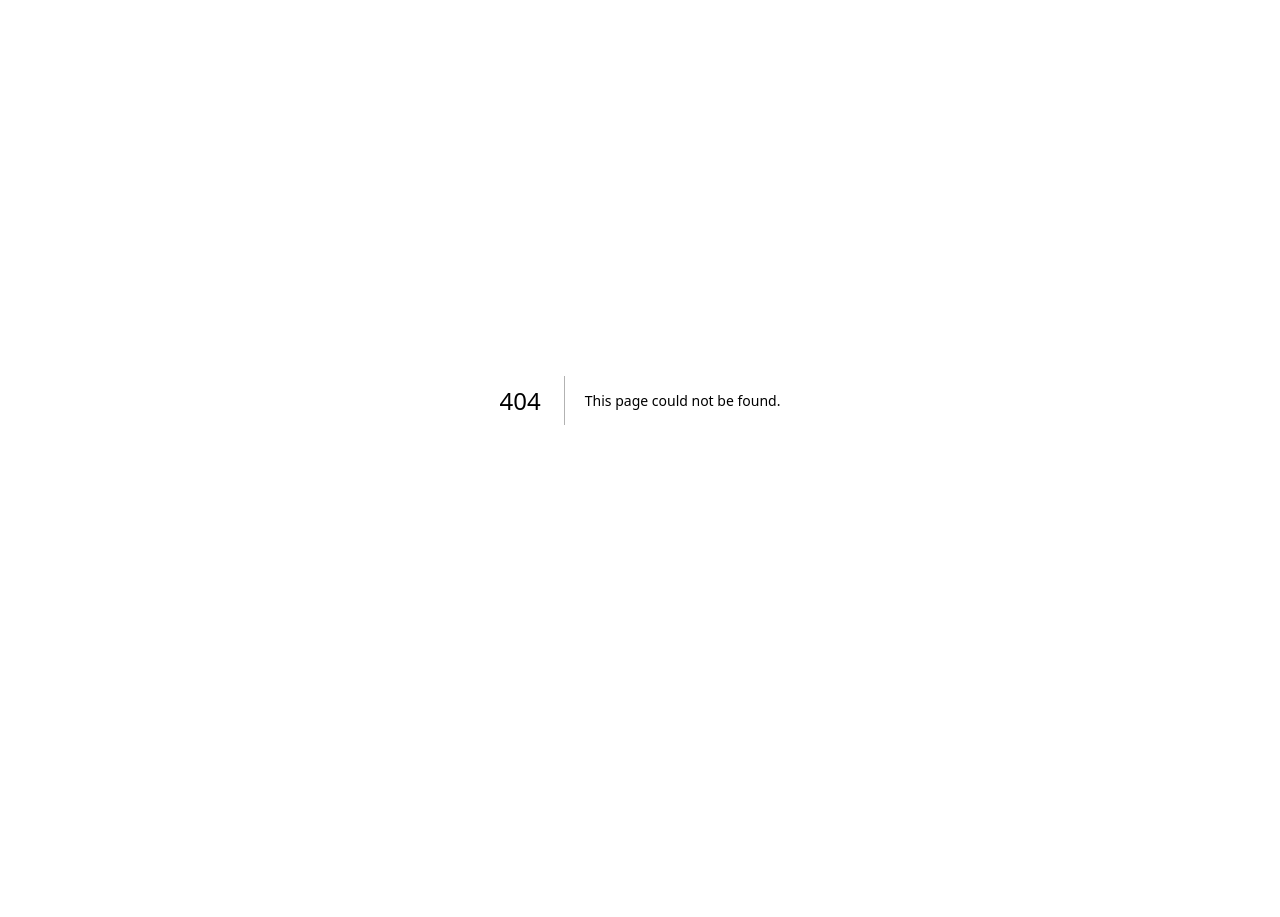
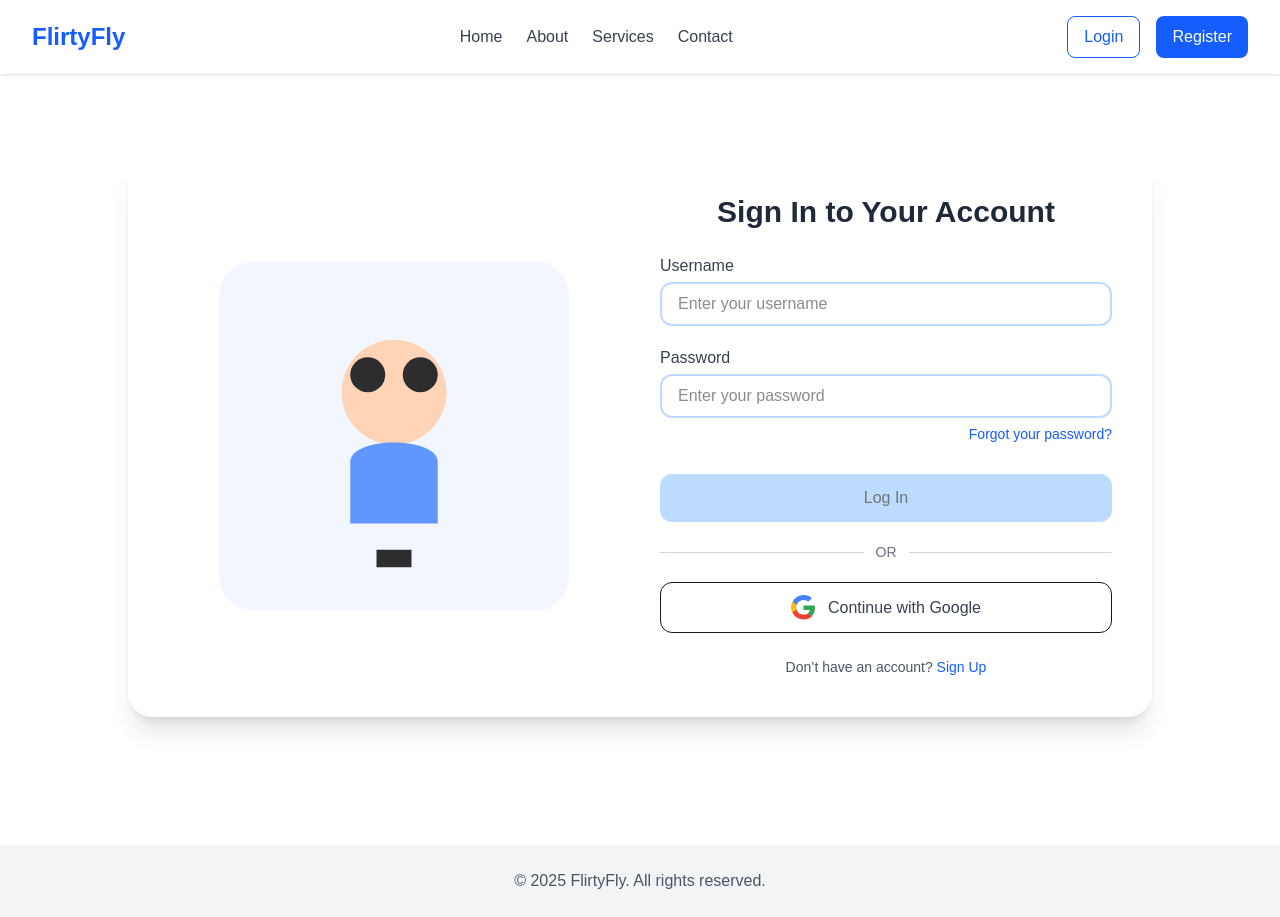
Before and after one commit to adish-ct/FirtyFly, a Next.js app in the folder frontend/flirtyfront/: page /users/login in a window 1280 px wide. Before the commit this address had no page. Before the commit the page ends 800 px from the top, so only its background shows below. Built offline with nearby package versions, Linux system fonts and the light colour scheme.

Commit message:
Feat(Login): login component created and configured api also

```diff
--- /dev/null
+++ b/frontend/flirtyfront/app/users/login/page.jsx
@@ -0,0 +1,22 @@
+import React from 'react'
+import Navbar from '../../../elements/navbar/Navbar'
+import LoginForm from '../../../components/common/forms/LoginForm'
+import Footer from '../../../components/common/main/Footer'
+
+export default function page() {
+    return (
+        <main className="min-h-screen flex flex-col">
+
+            {/* Top Navbar */}
+            <Navbar />
+
+            {/* Center Content */}
+            <div className="flex-1 flex items-center justify-center py-10">
+                <LoginForm />
+            </div>
+
+            {/* Bottom Footer */}
+            <Footer />
+        </main>
+    )
+}
--- /dev/null
+++ b/frontend/flirtyfront/components/common/forms/LoginForm.jsx
@@ -0,0 +1,150 @@
+"use client";
+
+import { useState } from "react";
+import Image from "next/image";
+import { loginUser } from "../../../lib/api/authApi";
+import toast from "react-hot-toast";
+import { useRouter } from "next/navigation";
+
+export default function LoginForm() {
+    const router = useRouter();
+
+    const [formData, setFormData] = useState({
+        username: "",
+        password: "",
+    });
+
+    const handleChange = (e) => {
+        setFormData({ ...formData, [e.target.name]: e.target.value });
+    };
+
+    const handleSubmit = async (e) => {
+        e.preventDefault();
+
+        try {
+            const response = await loginUser(formData);
+            if (response) {
+
+                localStorage.setItem("access_token", response?.data?.access_token);
+                toast.success("🎉 Login Successful!");
+            }
+
+            setTimeout(() => {
+                router.push("/dashboard");
+            }, 1000);
+
+        } catch (error) {
+            toast.error(error?.response?.data?.detail || "Invalid credentials");
+        }
+    };
+
+    const handleGoogleLogin = () => {
+        console.log("Google login clicked");
+    };
+
+    const isDisabled = !formData.username || !formData.password;
+
+    return (
+        <div className="w-full flex items-center justify-center py-10">
+            <div className="bg-white shadow-xl rounded-3xl p-10 max-w-5xl w-full flex flex-col md:flex-row gap-10">
+
+                {/* Left Illustration (MATCHING REGISTER FORM) */}
+                <div className="hidden md:flex w-1/2 items-center justify-center">
+                    <Image
+                        src="/auth/login-illustration.svg"
+                        alt="Login Illustration"
+                        width={350}
+                        height={350}
+                        className="object-contain"
+                    />
+                </div>
+
+                {/* Right Form */}
+                <div className="w-full md:w-1/2">
+                    <h2 className="text-3xl font-bold text-gray-800 mb-6 text-center">
+                        Sign In to Your Account
+                    </h2>
+
+                    {/* FORM */}
+                    <form onSubmit={handleSubmit} className="space-y-5">
+
+                        {/* Username */}
+                        <div>
+                            <label className="text-gray-700">Username</label>
+                            <input
+                                type="text"
+                                name="username"
+                                onChange={handleChange}
+                                value={formData.username}
+                                placeholder="Enter your username"
+                                className="w-full mt-1 px-4 py-2 border-2 border-blue-200 rounded-xl
+                                           focus:outline-none focus:ring-2 focus:ring-blue-500"
+                                required
+                            />
+                        </div>
+
+                        {/* Password */}
+                        <div>
+                            <label className="text-gray-700">Password</label>
+                            <input
+                                type="password"
+                                name="password"
+                                onChange={handleChange}
+                                value={formData.password}
+                                placeholder="Enter your password"
+                                className="w-full mt-1 px-4 py-2 border-2 border-blue-200 rounded-xl
+                                           focus:outline-none focus:ring-2 focus:ring-blue-500"
+                                required
+                            />
+                            <p className="mt-1 text-right">
+                                <a href="#" className="text-sm text-blue-600 hover:underline">
+                                    Forgot your password?
+                                </a>
+                            </p>
+                        </div>
+
+                        {/* Login Button */}
+                        <button
+                            type="submit"
+                            disabled={isDisabled}
+                            className={`
+                                        w-full py-3 rounded-xl font-medium mt-2 transition
+                                        ${isDisabled
+                                    ? "bg-blue-300 cursor-not-allowed opacity-60"
+                                    : "bg-blue-600 text-white hover:bg-blue-700"
+                                }
+                                    `}
+                        >
+                            Log In
+                        </button>
+                    </form>
+
+                    {/* Divider */}
+                    <div className="my-5 flex items-center gap-3">
+                        <span className="flex-grow h-px bg-gray-300"></span>
+                        <span className="text-gray-500 text-sm">OR</span>
+                        <span className="flex-grow h-px bg-gray-300"></span>
+                    </div>
+
+                    {/* Google Login */}
+                    <button
+                        onClick={handleGoogleLogin}
+                        className="w-full py-3 border rounded-xl flex items-center justify-center gap-3
+                                   hover:bg-gray-50 transition cursor-pointer"
+                    >
+                        <Image src="/icons/google.svg" alt="Google" width={25} height={25} />
+                        <span className="text-gray-700">Continue with Google</span>
+                    </button>
+
+                    {/* Register Link */}
+                    <p className="text-sm text-gray-600 text-center mt-6">
+                        Don’t have an account?{" "}
+                        <a href="/users/register" className="text-blue-600 hover:underline">
+                            Sign Up
+                        </a>
+                    </p>
+                </div>
+            </div>
+        </div >
+    );
+}
```
Also changed, not shown: frontend/flirtyfront/public/auth/login-illustration.svg (added).
